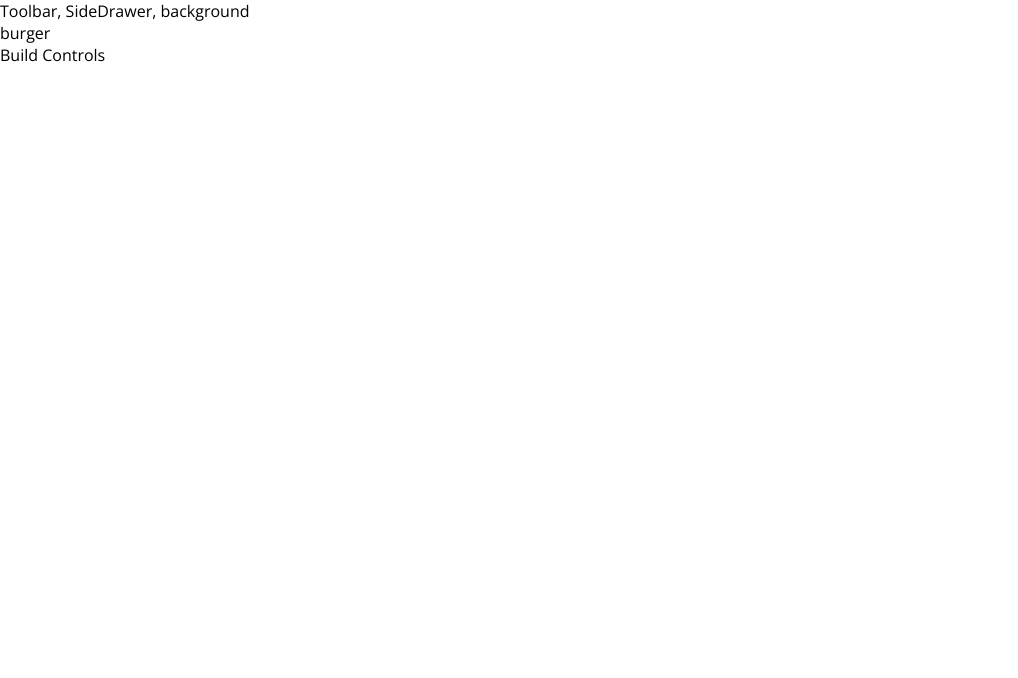
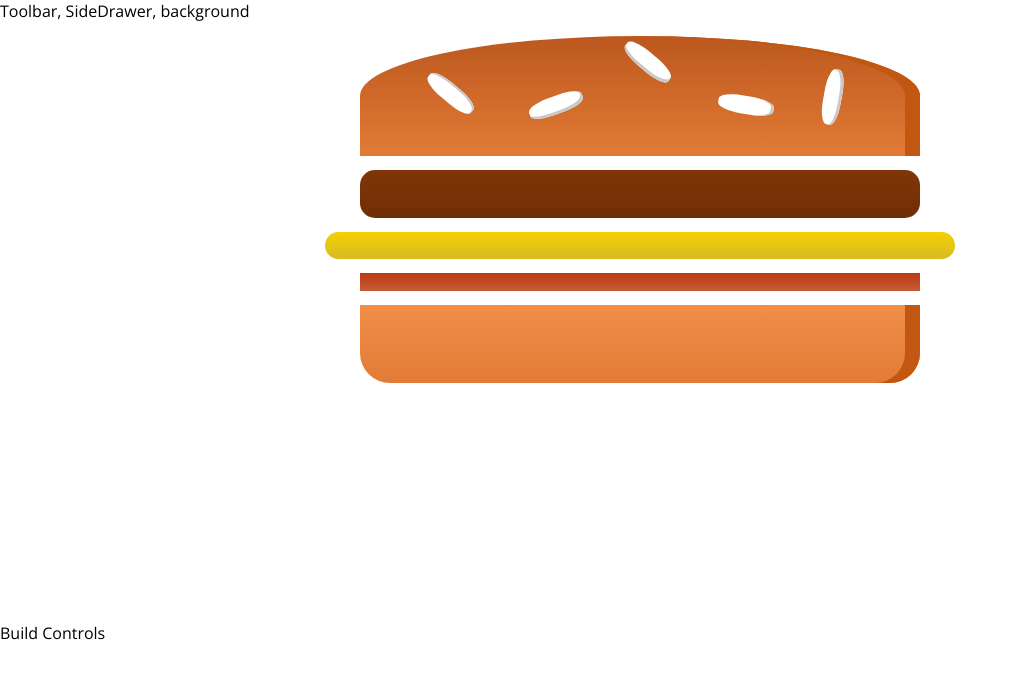
Before and after one commit to troias/burger-builder, a React (Create React App) app: page / in a window 1280 px wide. Shown: the top 678 px of the page, without its empty margins (0-1018 px from the left). Built offline with nearby package versions, Linux system fonts and the light colour scheme.

Commit message:
Added burger Ingredients to burger component

```diff
--- a/src/components/Burger/Burger.js
+++ b/src/components/Burger/Burger.js
@@ -0,0 +1,16 @@
+import classes from './Burger.module.css';
+import BurgerIngredient from './BurgerIngredient/BurgerIngredient'
+
+const burger = ( props) => {
+    return(
+        <div className={classes.Burger}>
+            <BurgerIngredient type="bread-top" />
+            <BurgerIngredient type="meat" />
+            <BurgerIngredient type="cheese" />
+            <BurgerIngredient type="bacon" />
+            <BurgerIngredient type="bread-bottom" />
+        </div>
+    );
+}
+
+export default burger
--- /dev/null
+++ b/src/components/Burger/Burger.module.css
@@ -0,0 +1,36 @@
+.Burger {
+    width: 100%;
+    margin: auto;
+    height: 250px;
+    overflow: scroll;
+    text-align: center;
+    font-weight: bold;
+    font-size: 1.2rem;
+}
+
+@media (min-width: 1000px) and (min-height: 700px) {
+    .Burger{
+        width: 700px;
+        height: 600px;
+
+    }
+
+}
+
+@media (min-width: 500) and (min-height: 401) {
+    .Burger{
+        width: 450px;
+        height: 400px;
+
+    }
+
+}
+
+@media (min-width: 500) and (min-height: 400) {
+    .Burger{
+        width: 350px;
+        height: 300px;
+
+    }
+
+}
--- a/src/components/Burger/BurgerIngredient/BurgerIngredient.js
+++ b/src/components/Burger/BurgerIngredient/BurgerIngredient.js
@@ -1,5 +1,6 @@
-import classes from "./BurgerIngredient"
+import classes from "./BurgerIngredient.module.css"
 import PropTypes from 'prop-types'
+import React from "react"
 
 
 class BurgerIngredient extends React.Component {
@@ -12,11 +13,13 @@
              break;
             case ('bread-top'):
                 ingredient = (
-                <div>
-                   <div> className={classes.BreadTop} </div>
-                    <div> className={classes.Seeds1} </div>
-                   <div> className={classes.Seeds2} </div>
-                </div>)
+
+                   <div className={classes.BreadTop}>
+                    <div className={classes.Seeds1}> </div>
+                   <div className={classes.Seeds2}> </div>
+                   </div>
+
+               )
                 break;
             case ('meat'):
                 ingredient = <div className={classes.Meat}> </div>;
@@ -39,7 +42,7 @@
 }
 
 BurgerIngredient.propTypes = {
-    type: PropTypes.string.isRequired,
+    type: PropTypes.string.isRequired
 }
 
 export default BurgerIngredient
--- a/src/components/Burger/BurgerIngredient/BurgerIngredient.css
+++ b/src/components/Burger/BurgerIngredient/BurgerIngredient.module.css
@@ -1,6 +1,7 @@
 .BreadBottom {
     height: 13%;
     width: 80%;
+    color: #228c1d;
     background: linear-gradient(#F08E4A, #e27b36);
     border-radius: 0 0 30px 30px;
     box-shadow: inset -15px 0 #c15711;
--- a/src/containers/BurgerBuilder/BurgerBuilder.js
+++ b/src/containers/BurgerBuilder/BurgerBuilder.js
@@ -1,7 +1,7 @@
 
 import React from 'react'
 import Aux from '../../hoc/Auxillary'
-
+import Burger from '../../components/Burger/Burger'
 
 class BurgerBuilder extends React.Component {
 
@@ -9,7 +9,7 @@
         return (
             <Aux>
                 <div>
-                    burger
+                    <Burger/>
                 </div>
                 <div>
                     Build Controls
```
